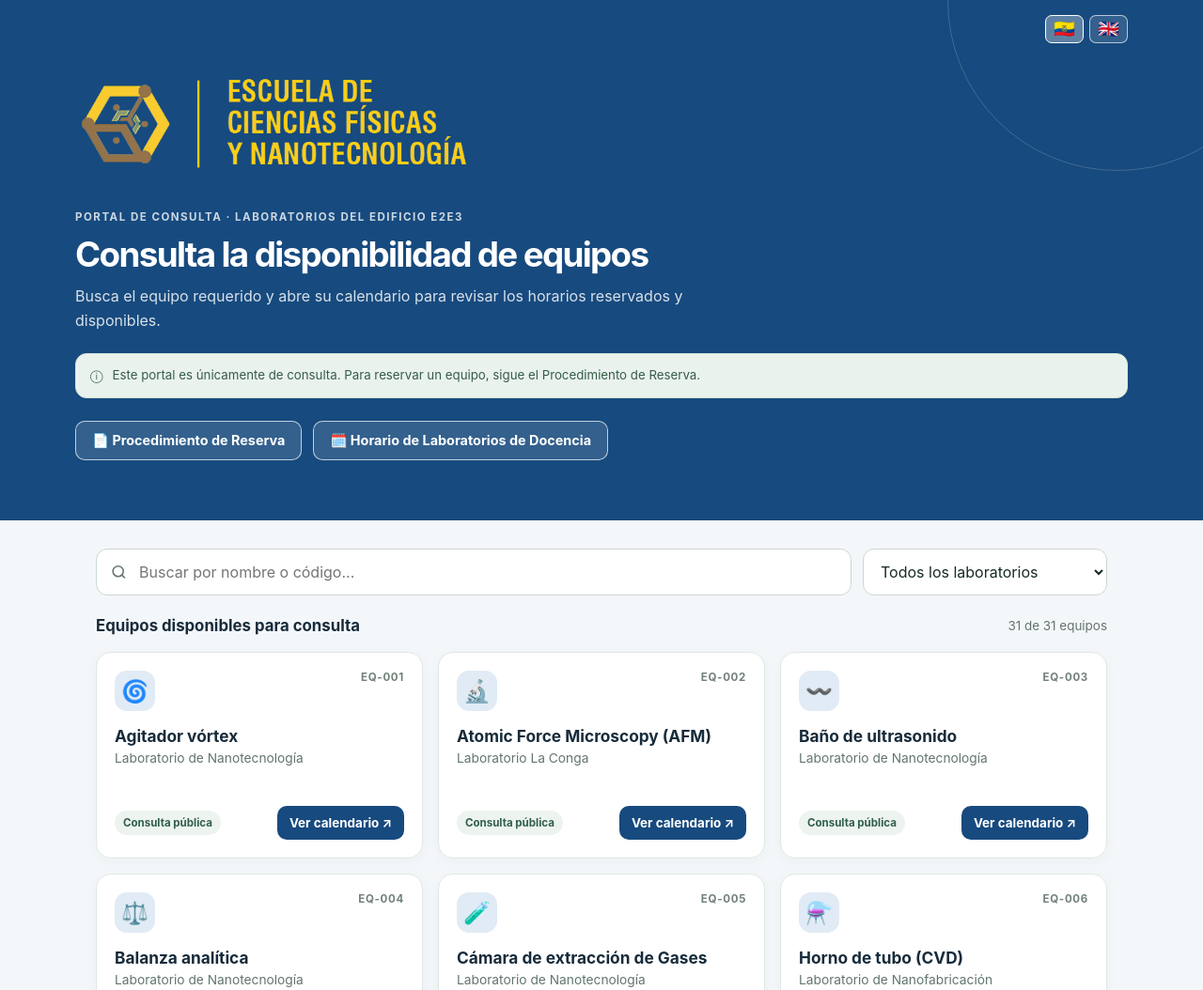
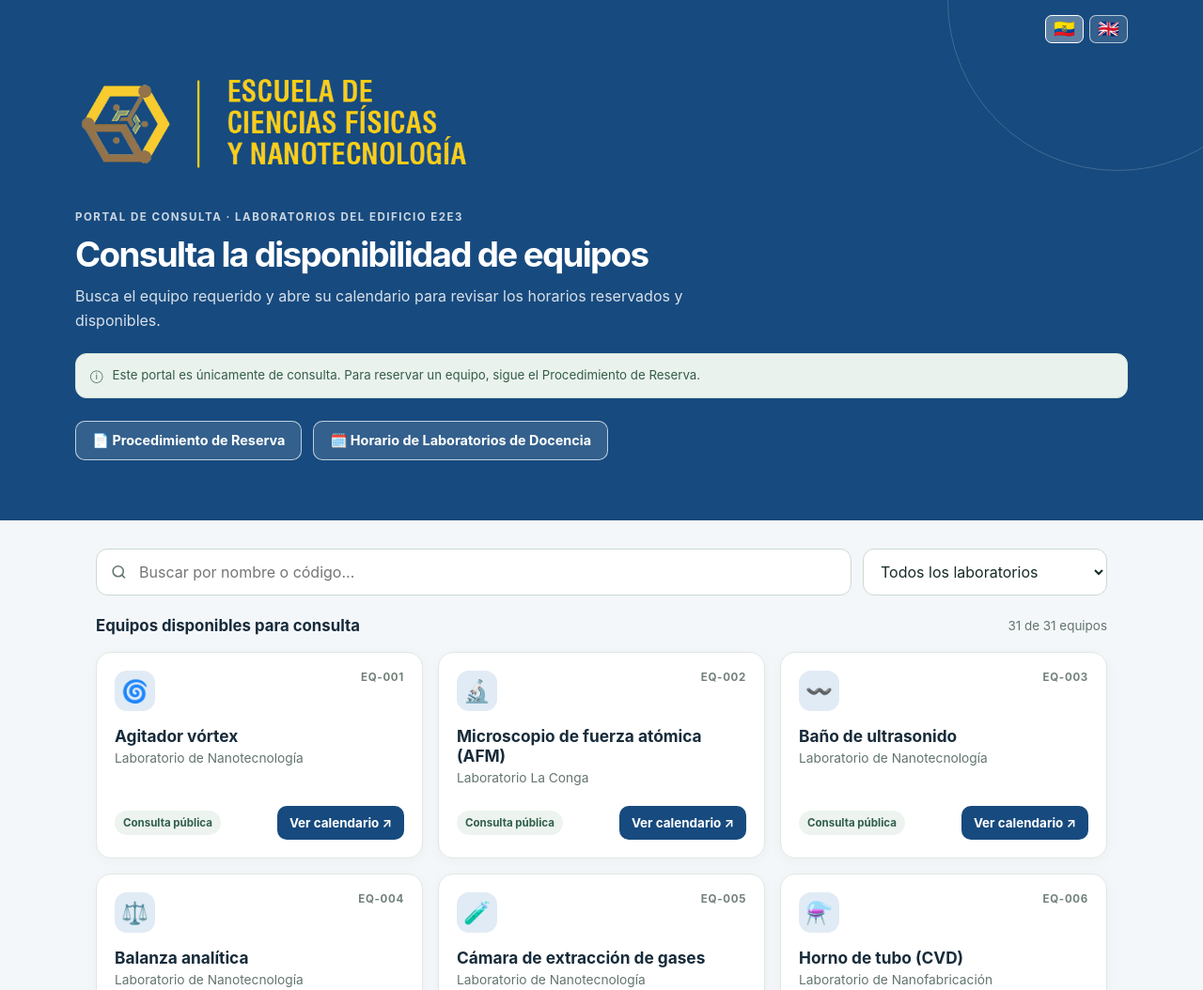
Before and after one commit to jose-2020/catalogo-equipos, a plain HTML site: page index.html in a window 1280 px wide. Shown: the top 1054 px of the page at 94% size. Drawn offline with Linux system fonts and the light colour scheme.

Commit message:
Add multilingual support for equipment and labs
Added translations for equipment and labs in Spanish and English. Updated functions to retrieve names based on the selected language. Improved the lab filter functionality and search capabilities.

```diff
--- a/index.html
+++ b/index.html
@@ -809,6 +809,105 @@ const translations = {
     count: (shown, total) => `${shown} of ${total} items`
   }
 };
+
+const equipmentTranslations = {
+  es: {
+    "EQ-001": "Agitador vórtex",
+    "EQ-002": "Microscopio de fuerza atómica (AFM)",
+    "EQ-003": "Baño de ultrasonido",
+    "EQ-004": "Balanza analítica",
+    "EQ-005": "Cámara de extracción de gases",
+    "EQ-006": "Horno de tubo (CVD)",
+    "EQ-007": "Compresor de aire",
+    "EQ-008": "Conductímetro / pH metro",
+    "EQ-009": "Conexión a vacío",
+    "EQ-010": "Estufa",
+    "EQ-011": "Fotolitógrafo",
+    "EQ-012": "Horno de vacío",
+    "EQ-013": "Homogeneizador",
+    "EQ-014": "Manta calefactora",
+    "EQ-015": "Microcentrifugadora",
+    "EQ-016": "Molino de bolas",
+    "EQ-017": "Mufla",
+    "EQ-018": "Placa de calentamiento y agitación",
+    "EQ-019": "Potenciostato",
+    "EQ-020": "Prensa",
+    "EQ-021": "Proyector",
+    "EQ-022": "Espectrómetro Raman",
+    "EQ-023": "Rotavapor",
+    "EQ-024": "Microscopio electrónico de barrido (SEM)",
+    "EQ-025": "Sistema de reflujo",
+    "EQ-026": "Sistema de sputtering",
+    "EQ-027": "Spin Coater",
+    "EQ-028": "Tamizadora analítica",
+    "EQ-029": "Espectrofotómetro UV-Vis",
+    "EQ-030": "Fluorómetro UV-Vis",
+    "EQ-031": "Espectrómetro de fotoelectrones de rayos X (XPS)"
+  },
+
+  en: {
+    "EQ-001": "Vortex Mixer",
+    "EQ-002": "Atomic Force Microscope (AFM)",
+    "EQ-003": "Ultrasonic Bath",
+    "EQ-004": "Analytical Balance",
+    "EQ-005": "Fume Hood",
+    "EQ-006": "Tube Furnace (CVD)",
+    "EQ-007": "Air Compressor",
+    "EQ-008": "Conductivity / pH Meter",
+    "EQ-009": "Vacuum Connection",
+    "EQ-010": "Laboratory Oven",
+    "EQ-011": "Photolithography System",
+    "EQ-012": "Vacuum Oven",
+    "EQ-013": "Homogenizer",
+    "EQ-014": "Heating Mantle",
+    "EQ-015": "Microcentrifuge",
+    "EQ-016": "Ball Mill",
+    "EQ-017": "Muffle Furnace",
+    "EQ-018": "Hotplate Stirrer",
+    "EQ-019": "Potentiostat",
+    "EQ-020": "Press",
+    "EQ-021": "Projector",
+    "EQ-022": "Raman Spectrometer",
+    "EQ-023": "Rotary Evaporator",
+    "EQ-024": "Scanning Electron Microscope (SEM)",
+    "EQ-025": "Reflux System",
+    "EQ-026": "Sputtering System",
+    "EQ-027": "Spin Coater",
+    "EQ-028": "Analytical Sieve Shaker",
+    "EQ-029": "UV-Vis Spectrophotometer",
+    "EQ-030": "UV-Vis Fluorometer",
+    "EQ-031": "X-ray Photoelectron Spectrometer (XPS)"
+  }
+};
+
+const labTranslations = {
+  es: {
+    "Laboratorio de Nanotecnología": "Laboratorio de Nanotecnología",
+    "Laboratorio La Conga": "Laboratorio La Conga",
+    "Laboratorio de Nanofabricación": "Laboratorio de Nanofabricación",
+    "Laboratorio de AME": "Laboratorio de AME",
+    "TEMPORALMENTE en el Laboratorio de AME":
+      "TEMPORALMENTE en el Laboratorio de AME"
+  },
+
+  en: {
+    "Laboratorio de Nanotecnología": "Nanotechnology Laboratory",
+    "Laboratorio La Conga": "La Conga Laboratory",
+    "Laboratorio de Nanofabricación": "Nanofabrication Laboratory",
+    "Laboratorio de AME": "AME Laboratory",
+    "TEMPORALMENTE en el Laboratorio de AME":
+      "TEMPORARILY located in the AME Laboratory"
+  }
+};
+
+function getEquipmentName(item) {
+  return equipmentTranslations[currentLanguage][item.code] || item.name;
+}
+
+function getLabName(lab) {
+  return labTranslations[currentLanguage][lab] || lab;
+}
+
 function changeLanguage(language) {
   currentLanguage = language;
   document.documentElement.lang = language;
@@ -828,11 +927,7 @@ function changeLanguage(language) {
   document.getElementById('lang-es').classList.toggle('active', language === 'es');
   document.getElementById('lang-en').classList.toggle('active', language === 'en');
 
-  const allLabsOption = labFilter.querySelector('option[value=""]');
-  if (allLabsOption) {
-    allLabsOption.textContent = t.allLabs;
-  }
-
+  updateLabFilter();
   render();
 }
 
@@ -855,12 +950,27 @@ const uniqueLabs = [
   ...new Set(equipment.map(item => item.lab))
 ].sort((a,b) => a.localeCompare(b,'es'));
 
+function updateLabFilter() {
+  const selectedLab = labFilter.value;
+
+  labFilter.innerHTML = '';
+
+  const allOption = document.createElement('option');
+  allOption.value = '';
+  allOption.textContent = translations[currentLanguage].allLabs;
+  labFilter.appendChild(allOption);
+
   uniqueLabs.forEach(lab => {
     const option = document.createElement('option');
     option.value = lab;
-  option.textContent = lab;
+    option.textContent = getLabName(lab);
     labFilter.appendChild(option);
   });
+
+  labFilter.value = selectedLab;
+}
+
+updateLabFilter();
 
 function render() {
   const q = search.value.trim().toLocaleLowerCase(
@@ -870,11 +980,20 @@ function render() {
   const t = translations[currentLanguage];
   const lab = labFilter.value;
 
-  const filtered = equipment.filter(item =>
-    (!lab || item.lab === lab) &&
-    `${item.name} ${item.code} ${item.lab}`
-      .toLocaleLowerCase('es').includes(q)
+  const filtered = equipment.filter(item => {
+  	const searchableText = [
+ 	   item.name,
+    	getEquipmentName(item),
+    	item.code,
+    	item.lab,
+    	getLabName(item.lab)
+  	].join(' ').toLocaleLowerCase(
+    	currentLanguage === 'es' ? 'es' : 'en'
   	);
+
+  	return (!lab || item.lab === lab) &&
+         	searchableText.includes(q);
+  });
 
   grid.innerHTML = '';
 
@@ -898,11 +1017,11 @@ function render() {
     top.append(icon, code);
 
     const title = document.createElement('h3');
-    title.textContent = item.name;
+	title.textContent = getEquipmentName(item);
 
     const subtitle = document.createElement('div');
 	subtitle.className = 'lab';
-    subtitle.textContent = item.lab;
+	subtitle.textContent = getLabName(item.lab);
 
     const bottom = document.createElement('div');
     bottom.className = 'card-bottom';
```
Lines whose indentation alone changed are shown as unchanged.
